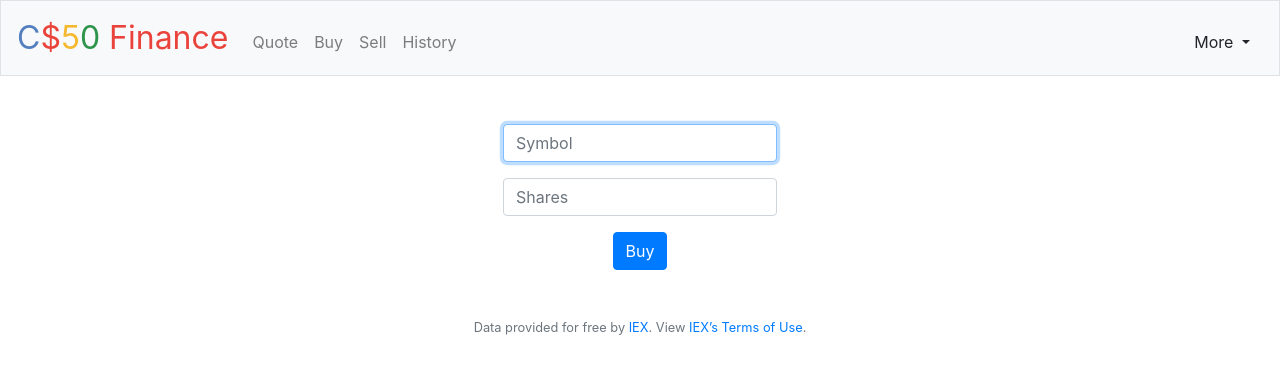
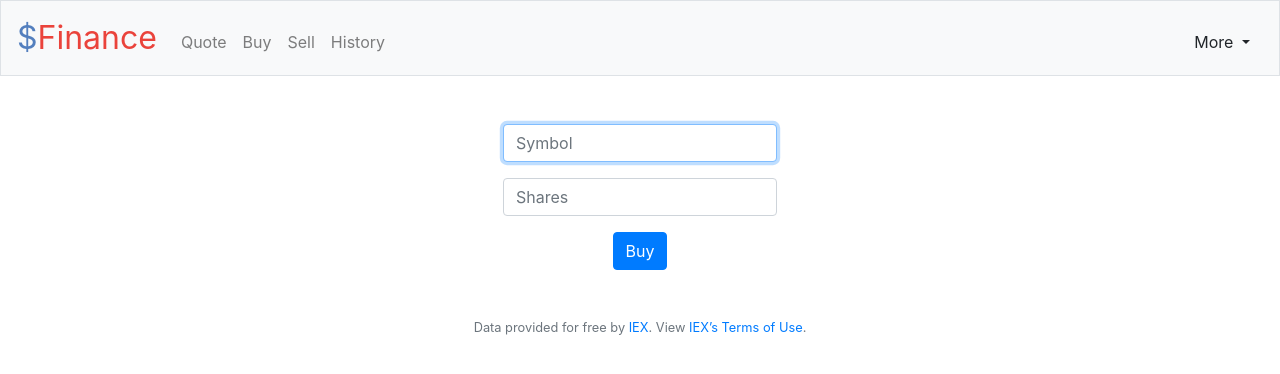
Before and after one commit to yogeshsingh101200/finance, a Flask app: page /buy in a window 1280 px wide. Shown: the top 374 px of the page. Run offline with Flask 2, Linux system fonts and the light colour scheme; the visitor is signed in with stand-in values (Sample User, id 1); some libraries are stand-ins or nearby versions.

Commit message:
style tweaks

```diff
--- a/static/styles.css
+++ b/static/styles.css
@@ -12,14 +12,6 @@ nav .navbar-brand .blue
 nav .navbar-brand .red
 {
     color: #ea433b;
-}
-nav .navbar-brand .yellow
-{
-    color: #f5b82e;
-}
-nav .navbar-brand .green
-{
-    color: #2e944b;
 }
 
 main .form-control
--- a/templates/layout.html
+++ b/templates/layout.html
@@ -20,15 +20,16 @@
     <script src="https://cdnjs.cloudflare.com/ajax/libs/popper.js/1.14.3/umd/popper.min.js"></script>
     <script src="https://maxcdn.bootstrapcdn.com/bootstrap/4.1.3/js/bootstrap.min.js"></script>
 
-        <title>C$50 Finance: {% block title %}{% endblock %}</title>
+    <title>$Finance: {% block title %}{% endblock %}</title>
 
 </head>
 
 <body>
 
     <nav class="navbar navbar-expand-md navbar-light bg-light border">
-            <a class="navbar-brand" href="/"><span class="blue">C</span><span class="red">$</span><span class="yellow">5</span><span class="green">0</span> <span class="red">Finance</span></a>
-            <button aria-controls="navbar" aria-expanded="false" aria-label="Toggle navigation" class="navbar-toggler" data-target="#navbar" data-toggle="collapse" type="button">
+        <a class="navbar-brand" href="/"><span class="blue">$</span><span class="red">Finance</span></a>
+        <button aria-controls="navbar" aria-expanded="false" aria-label="Toggle navigation" class="navbar-toggler"
+            data-target="#navbar" data-toggle="collapse" type="button">
             <span class="navbar-toggler-icon"></span>
         </button>
         <div class="collapse navbar-collapse" id="navbar">
@@ -41,7 +42,8 @@
             </ul>
             <!--<ul class="navbar-nav ml-auto mt-2">-->
             <div class="dropdown ml-auto mt-2">
-                            <a class="btn btn-light dropdown-toggle" role="button" id="dropdownMenuLink" data-toggle="dropdown" aria-haspopup="true" aria-expanded="false">
+                <a class="btn btn-light dropdown-toggle" role="button" id="dropdownMenuLink" data-toggle="dropdown"
+                    aria-haspopup="true" aria-expanded="false">
                     More
                 </a>
                 <div class="dropdown-menu dropdown-menu-right" aria-labelledby="dropdownMenuLink">
@@ -75,7 +77,8 @@
     </main>
 
     <footer class="small text-center text-muted">
-            Data provided for free by <a href="https://iextrading.com/developer">IEX</a>. View <a href="https://iextrading.com/api-exhibit-a/">IEX’s Terms of Use</a>.
+        Data provided for free by <a href="https://iextrading.com/developer">IEX</a>. View <a
+            href="https://iextrading.com/api-exhibit-a/">IEX’s Terms of Use</a>.
     </footer>
 
 </body>
```
Lines whose indentation alone changed are shown as unchanged.
